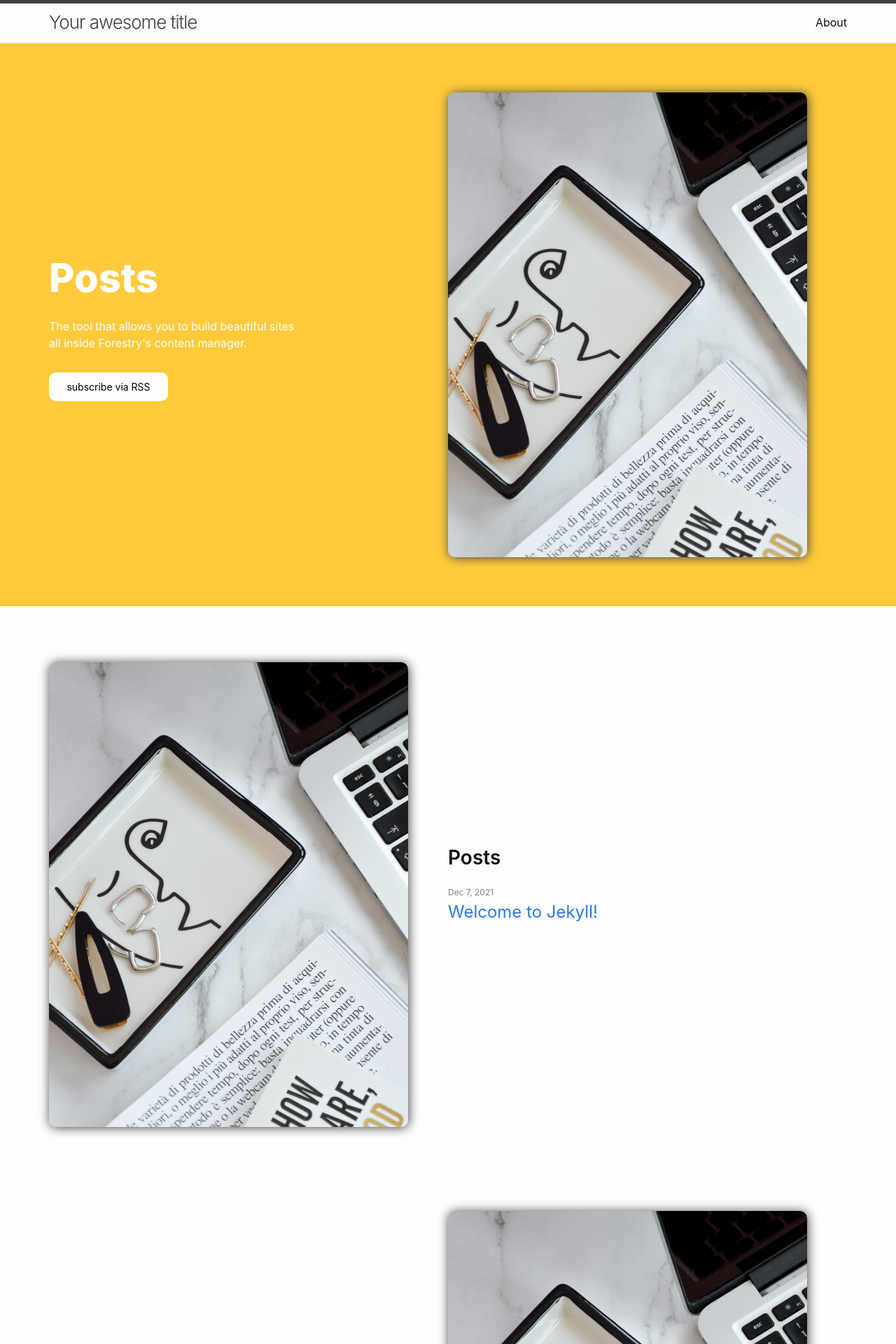
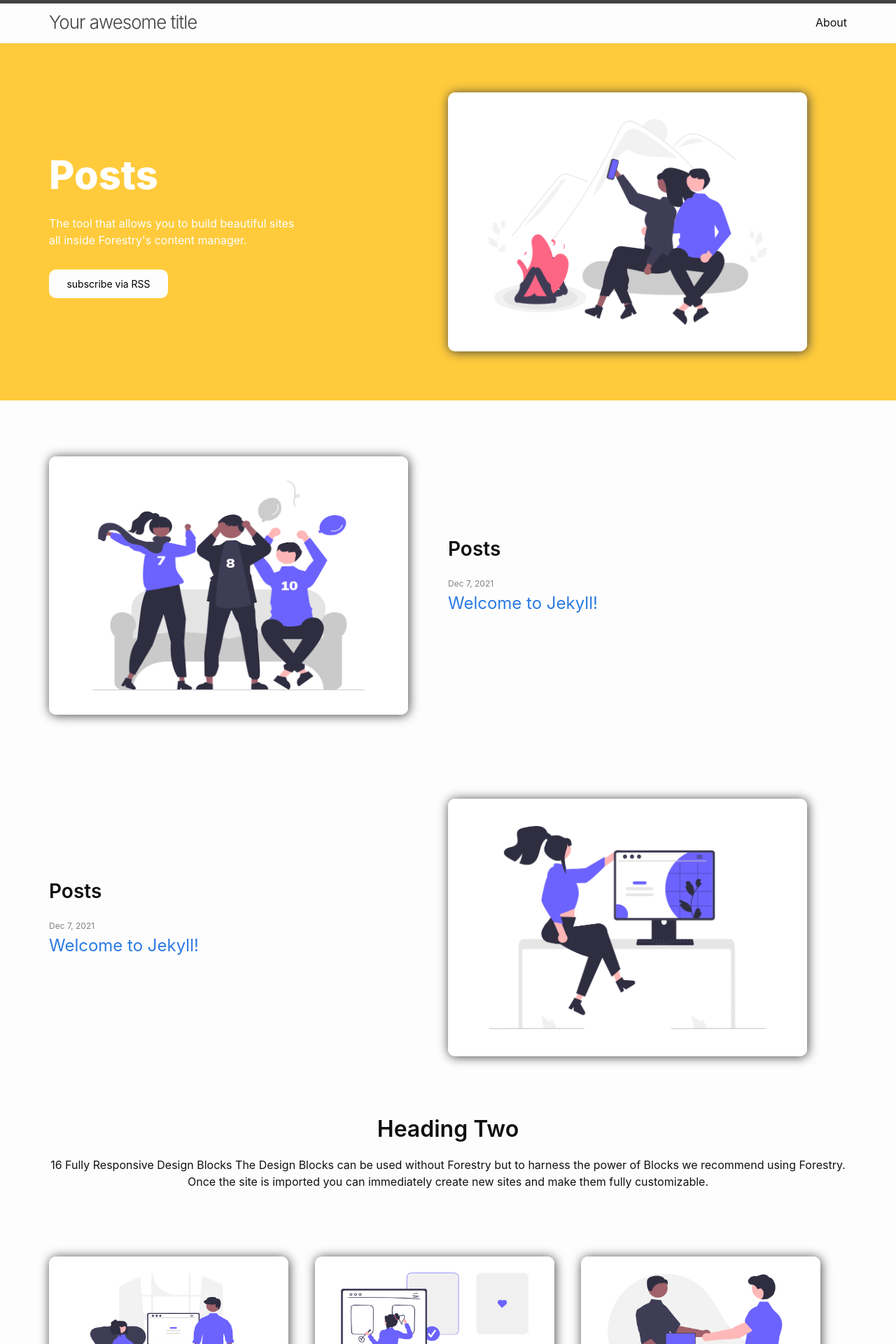
Before and after one commit to junjizhi/peak-panda, a Jekyll site: the page built from index.markdown, in a window 1280 px wide. Shown: the top 1920 px of the page at 70% size. Built offline with Jekyll 4.4.1, drawn with Linux system fonts in a browser that asks for light colours.

Commit message:
Update illustration images

```diff
--- a/_layouts/home.html
+++ b/_layouts/home.html
@@ -34,14 +34,14 @@ layout: default
         </div>
 
         <div class="flex-half home-image image-shadow">
-            <img src="./assets/main-image-placeholder.jpg" alt="">
+          <img src="./assets/undraw_Campfire_re_9chj.png" alt="">
         </div>
     </div>
 </main>
 
 <section class="wrapper wrapper-flex">
-    <div class="flex-half image-shadow">
-        <img src="./assets/main-image-placeholder.jpg" alt="">
+  <div class="flex-half image-shadow">
+    <img src="./assets/undraw_Fans_re_cri3.png" alt="">
     </div>
 
     <div class="flex-half home">
@@ -105,7 +105,7 @@ layout: default
     </div>
 
     <div class="flex-half image-shadow">
-        <img src="./assets/main-image-placeholder.jpg" alt="">
+      <img src="./assets/undraw_Designer_life_re_6ywf.png" alt="">
     </div>
 </section>
 
@@ -118,13 +118,13 @@ layout: default
 </section>
 
 <section class="wrapper wrapper-flex">
-    <div class="flex-3-col image-shadow">
-        <img src="./assets/main-image-placeholder.jpg" alt="">
+  <div class="flex-3-col image-shadow">
+    <img src="./assets/undraw_In_the_office_re_jtgc.png" alt="">
     </div>
     <div class="flex-3-col image-shadow">
-        <img src="./assets/main-image-placeholder.jpg" alt="">
+      <img src="./assets/undraw_Prototyping_process_re_7a6p.png" alt="">
     </div>
     <div class="flex-3-col image-shadow">
-        <img src="./assets/main-image-placeholder.jpg" alt="">
+      <img src="./assets/undraw_Interview_re_e5jn.png" alt="">
     </div>
 </section>
```
Also changed, not shown: assets/undraw_Campfire_re_9chj.png (added), assets/undraw_Designer_life_re_6ywf.png (added), assets/undraw_Fans_re_cri3.png (added), assets/undraw_In_the_office_re_jtgc.png (added), assets/undraw_Interview_re_e5jn.png (added), assets/undraw_Prototyping_process_re_7a6p.png (added), assets/undraw_Studying_re_deca.png (added), 1 other file.
